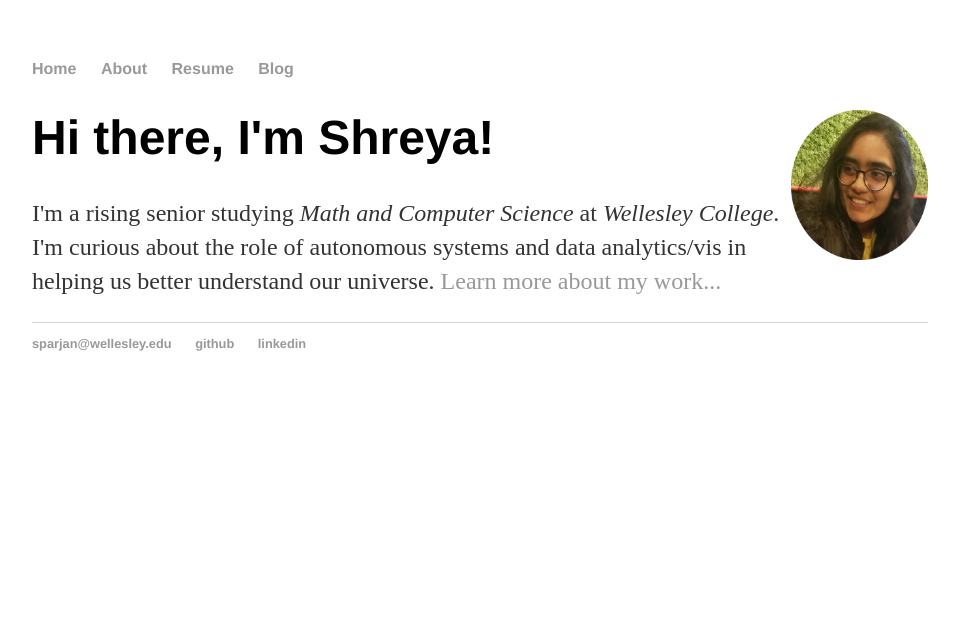
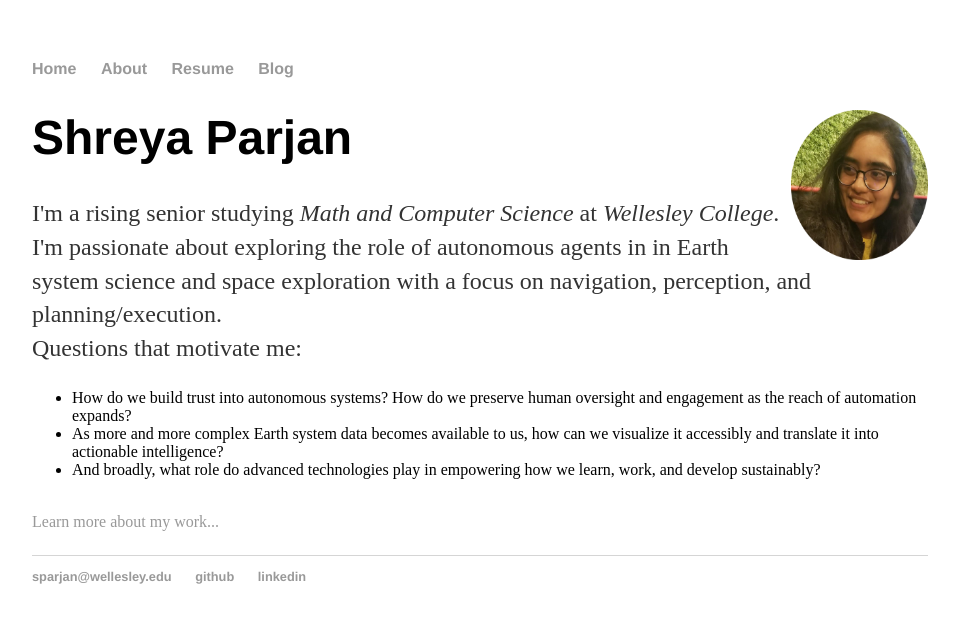
Before and after one commit to sparjan/site, a Jekyll site: the page built from index.html, in a window 1280 px wide. Shown: the top 623 px of the page, without its empty margins (160-1119 px from the left). Built offline with Jekyll 4.4.1, drawn with Linux system fonts in a browser that asks for light colours.

Commit message:
Update index.html

```diff
--- a/index.html
+++ b/index.html
@@ -3,6 +3,17 @@ layout: default
 title: Shreya Parjan
 ---
 <div class="blurb">
-	<h1>Hi there, I'm Shreya! <img src="Pics/sp-casual-circ.png" width="137" height="150" alt="sparjan" style="float:right;" /></h1>
-	<p>I'm a rising senior studying <em>Math and Computer Science</em> at <em>Wellesley College</em>. I'm curious about the role of autonomous systems and data analytics/vis in helping us better understand our universe. <a href="/about">Learn more about my work...</a></p>
+	<h1>Shreya Parjan <img src="Pics/sp-casual-circ.png" width="137" height="150" alt="sparjan" style="float:right;" /></h1>
+	<p>I'm a rising senior studying <em>Math and Computer Science</em> at <em>Wellesley College</em>. I'm passionate about exploring the role of autonomous agents in in Earth system science and space exploration with a focus on navigation, perception, and planning/execution.
+
+	<br>
+	Questions that motivate me:
+		<ul>
+			<li>How do we build trust into autonomous systems? How do we preserve human oversight and engagement as the reach of automation expands?</li>
+			<li>As more and more complex Earth system data becomes available to us, how can we visualize it accessibly and translate it into actionable intelligence?</li>
+			<li>And broadly, what role do advanced technologies play in empowering how we learn, work, and develop sustainably?</li>
+		</ul>
+	<br><a href="/about">Learn more about my work...</a>
+	</p>
+
 </div><!-- /.blurb -->
```
